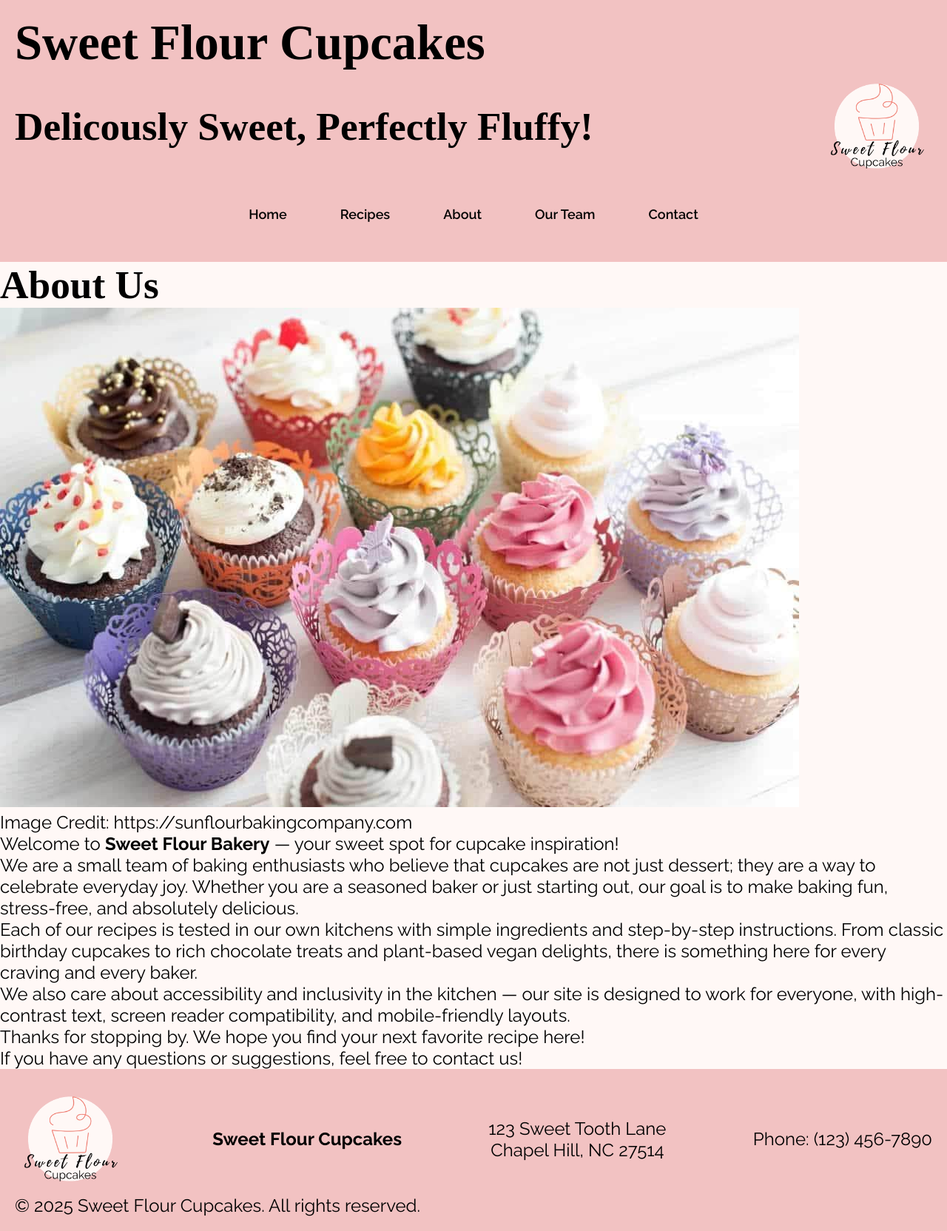
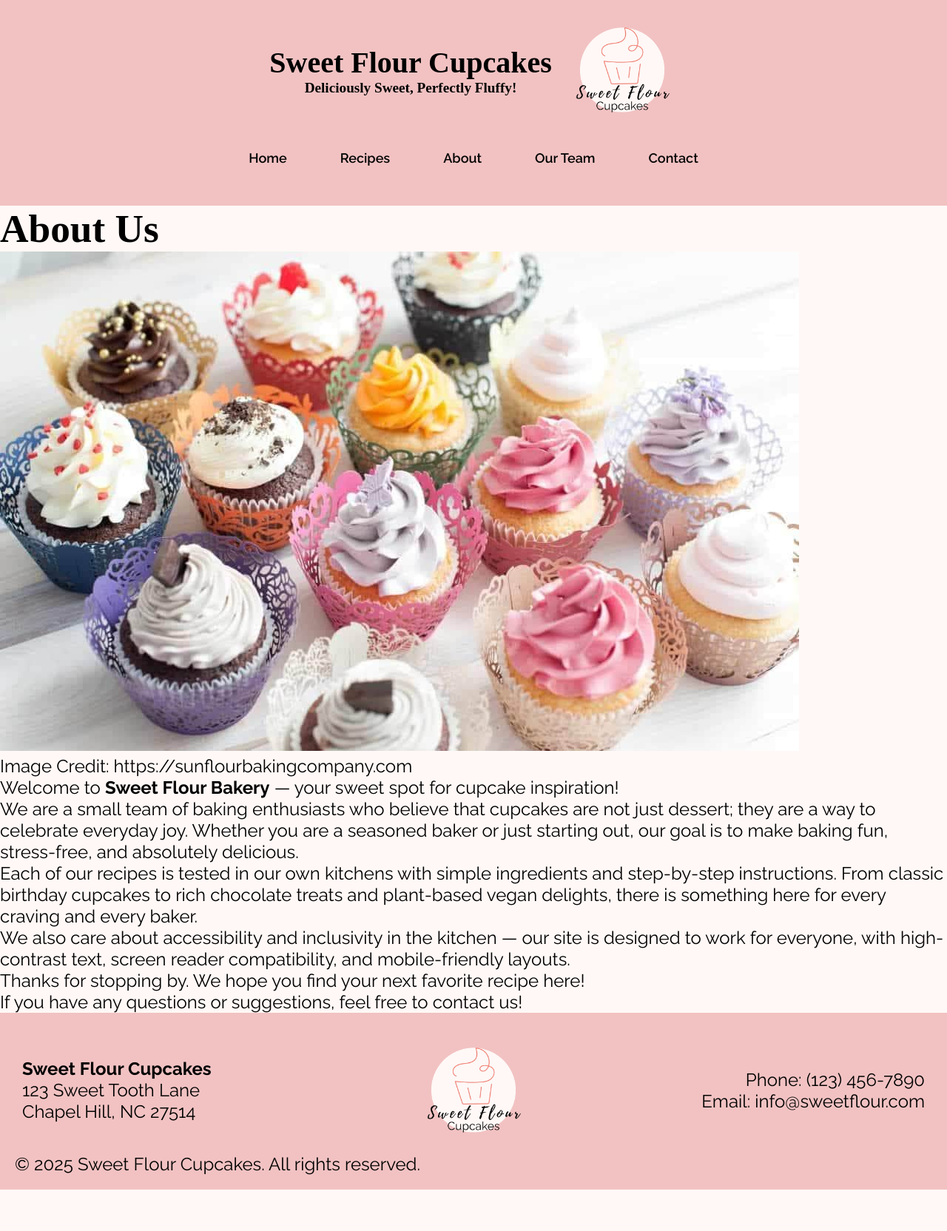
Before and after one commit to madisonmccaskill/SweetFlourCupcakes, a plain HTML site: page about.html in a window 1280 px wide. Shown: the whole page at 74% size. After the commit the page ends 1608 px from the top, so only its background shows below. Drawn offline with Linux system fonts and the light colour scheme; a web font is replaced by a local one.

Commit message:
Update about.html

```diff
--- a/about.html
+++ b/about.html
@@ -14,9 +14,15 @@
 <body>
 
     <header>
-        <h1 class="Bakery Name">Sweet Flour Cupcakes</h1>
-        <h2 class="Bakery Tagline">Delicously Sweet, Perfectly Fluffy!</h2>
-        <img src="imgs/Sweet_Flour-2-removebg-preview.png" alt="Sweet Flour Cupcakes' logo.">
+        <div class="header_container">
+            <div class="header_title">
+                <div class="title-text">
+                    <h1 class="bakery-name">Sweet Flour Cupcakes</h1>
+                    <h2 class="bakery-tagline">Deliciously Sweet, Perfectly Fluffy!</h2>
+                </div>
+                <img src="imgs/Sweet_Flour-2-removebg-preview.png" alt="Sweet Flour Cupcakes' logo.">
+            </div>
+        </div>
 
         <nav class="nav-collapse">
             <ul>
@@ -48,10 +54,17 @@
 
     <footer>
         <div class="footer-content">
-            <img src="imgs/Sweet_Flour-2-removebg-preview.png" alt="Sweet Flour Bakery Logo">
-            <p><strong>Sweet Flour Cupcakes</strong></p>
-            <p>123 Sweet Tooth Lane<br>Chapel Hill, NC 27514</p>
-            <p>Phone: (123) 456-7890</p>
+            <div class="footer-left">
+                <p><strong>Sweet Flour Cupcakes</strong></p>
+                <p>123 Sweet Tooth Lane<br>Chapel Hill, NC 27514</p>
+            </div>
+            <div class="footer-center">
+                <img src="imgs/Sweet_Flour-2-removebg-preview.png" alt="Sweet Flour Bakery Logo">
+            </div>
+            <div class="footer-right">
+                <p>Phone: (123) 456-7890</p>
+                <p>Email: info@sweetflour.com</p>
+            </div>
         </div>
         <p class="footer-bottom">&copy; 2025 Sweet Flour Cupcakes. All rights reserved.</p>
     </footer>
```
